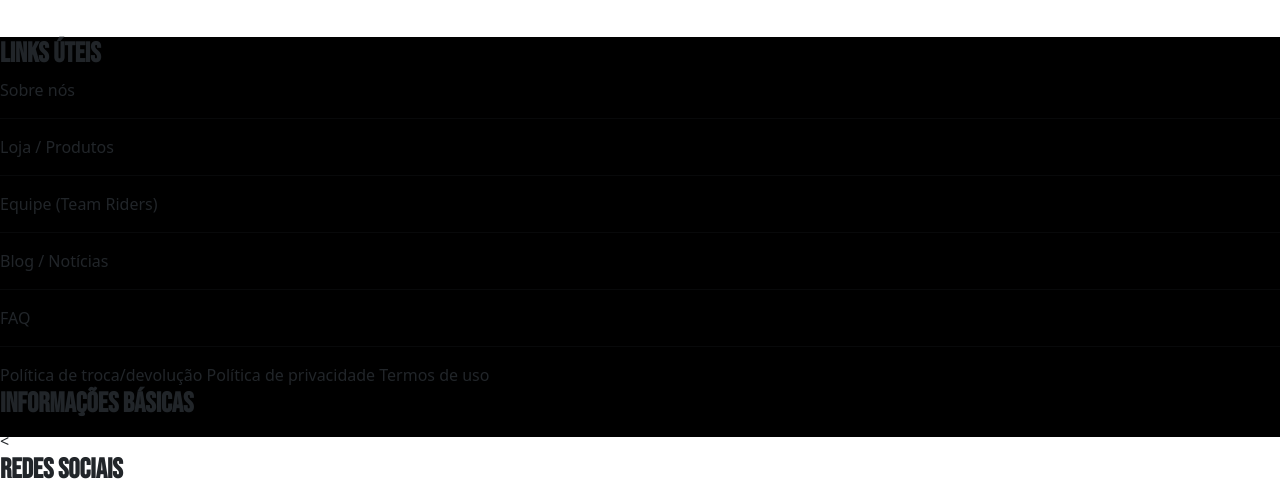
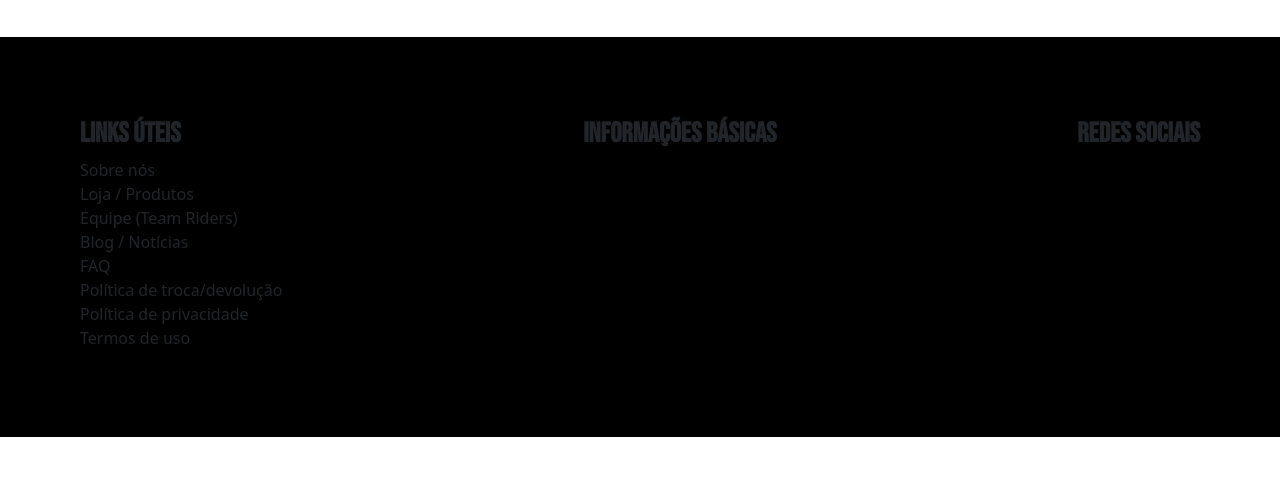
Before and after one commit to Cellbokk/Punk-Skate-Shop, a plain HTML site: page PunkSkateShop/index.html in a window 1280 px wide. Shown: the part 2618-3105 px from the top of the page. After the commit the page ends 3055 px from the top, so only its background shows below. Drawn offline with nearby package versions, Linux system fonts and the light colour scheme.

Commit message:
Add files via upload

```diff
--- a/PunkSkateShop/Css/style.css
+++ b/PunkSkateShop/Css/style.css
@@ -269,5 +269,11 @@ h3 {
     display: flex;
     font-family: "Bebas Neue", sans-serif;
     font-style: normal;
+    s
+}
+
+.footer {
+    display: flex;
     justify-content: space-between;
+    padding: 10vh;
 }
--- a/PunkSkateShop/index.html
+++ b/PunkSkateShop/index.html
@@ -192,17 +192,19 @@
     </a>
 
     <footer>
+      <section class="footer">
       <div>
         <h3>Links Úteis</h3>
-      <span>Sobre nós <hr>
-      Loja / Produtos <hr>
-      Equipe (Team Riders) <hr>
-      Blog / Notícias <hr>
-      FAQ <hr>
-      Política de troca/devolução
-      Política de privacidade
-      Termos de uso
-</span>
+      <span>
+        Sobre nós <br>
+        Loja / Produtos <br>
+        Equipe (Team Riders) <br>
+        Blog / Notícias <br>
+        FAQ <br>
+        Política de troca/devolução <br>
+        Política de privacidade <br>
+        Termos de uso <br>
+      </span>
       </div>
 
       <div>
@@ -210,10 +212,12 @@
         <span></span>
       </div>
 
-      <div><
+      <div>
         <h3>Redes Sociais</h3>
         <span></span>
       </div>
+    </section>
+
     </footer>
 
   <script src="https://cdn.jsdelivr.net/npm/bootstrap@5.3.7/dist/js/bootstrap.bundle.min.js" integrity="sha384-ndDqU0Gzau9qJ1lfW4pNLlhNTkCfHzAVBReH9diLvGRem5+R9g2FzA8ZGN954O5Q" crossorigin="anonymous"></script>
```
